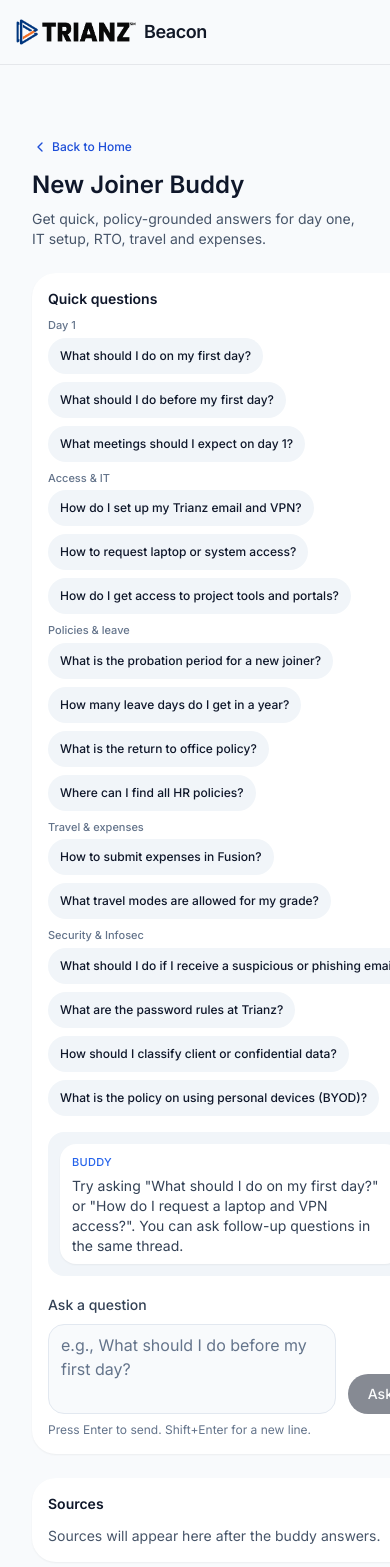
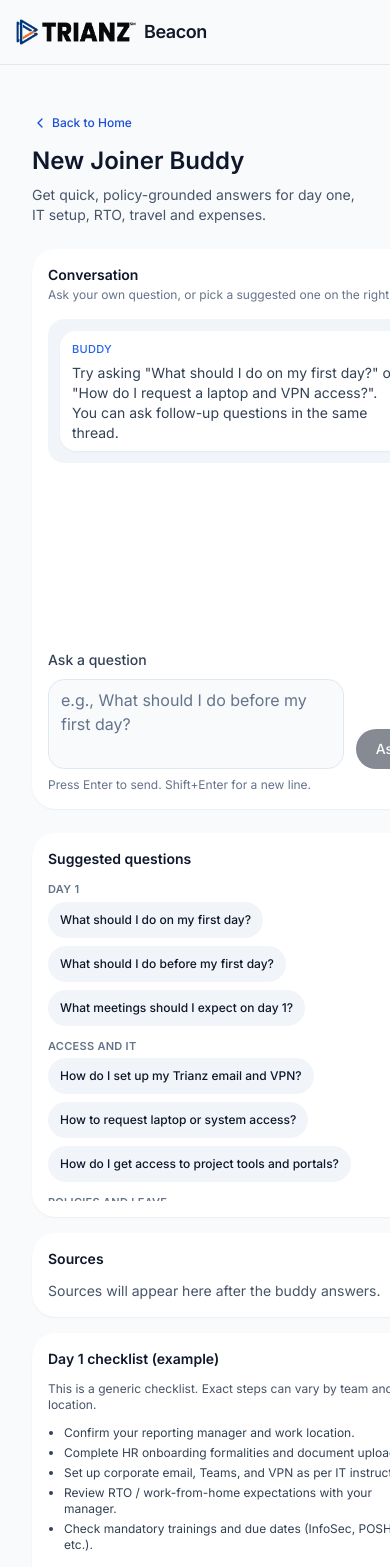
Before and after one commit to PrabhathVarma19/slt-jd, a Next.js app: page /new-joiner in a window 390 px wide. Shown: the top 1567 px of the page. Built offline with nearby package versions, Linux system fonts and the light colour scheme.

Commit message:
ui: move quick questions to right + tighten top spacing

```diff
--- a/app/layout.tsx
+++ b/app/layout.tsx
@@ -43,7 +43,7 @@
               </div>
             </div>
           </header>
-          <main className="mx-auto max-w-7xl px-4 py-12 sm:px-6 lg:px-8">
+          <main className="mx-auto max-w-7xl px-4 py-8 sm:px-6 lg:px-8">
             {children}
           </main>
         </div>
--- a/app/new-joiner/page.tsx
+++ b/app/new-joiner/page.tsx
@@ -288,7 +288,7 @@
   }, [sources]);
 
   return (
-    <div className="max-w-6xl mx-auto px-4 py-6 space-y-6">
+    <div className="max-w-6xl mx-auto px-4 py-4 space-y-6">
       <div className="space-y-2">
         <BackToHome />
         <h1 className="text-2xl font-semibold text-slate-900">New Joiner Buddy</h1>
@@ -300,126 +300,12 @@
       <div className="grid gap-6 md:grid-cols-[minmax(0,1.6fr)_minmax(0,1fr)]">
         {/* Left: chat surface */}
         <div className="bg-card rounded-3xl shadow-sm p-4 sm:p-6 flex flex-col gap-4 min-h-[560px]">
-          <div className="space-y-2">
-            <p className="text-sm font-semibold text-slate-900">Quick questions</p>
-            <div className="space-y-2">
-              <div className="space-y-1">
-                <span className="block text-[11px] font-medium text-slate-500">Day 1</span>
-                <div className="flex flex-wrap gap-2">
-                  {DAY_ONE_QUESTIONS.map((q) => (
-                    <Button
-                      key={q}
-                      type="button"
-                      size="sm"
-                      variant="secondary"
-                      className="whitespace-nowrap text-xs rounded-full"
-                      onClick={() => handleAsk(q)}
-                      disabled={isLoading}
-                    >
-                      {q}
-                    </Button>
-                  ))}
+          <div className="flex items-center justify-between gap-3">
+            <div className="space-y-0.5">
+              <p className="text-sm font-semibold text-slate-900">Conversation</p>
+              <p className="text-xs text-slate-500">Ask your own question, or pick a suggested one on the right.</p>
             </div>
-              </div>
-
-              <div className="space-y-1">
-                <span className="block text-[11px] font-medium text-slate-500">Access &amp; IT</span>
-                <div className="flex flex-wrap gap-2">
-                  {ACCESS_IT_QUESTIONS.map((q) => (
-                    <Button
-                      key={q}
-                      type="button"
-                      size="sm"
-                      variant="secondary"
-                      className="whitespace-nowrap text-xs rounded-full"
-                      onClick={() => handleAsk(q)}
-                      disabled={isLoading}
-                    >
-                      {q}
-                    </Button>
-                  ))}
-                </div>
-              </div>
-
-              <div className="space-y-1">
-                <span className="block text-[11px] font-medium text-slate-500">Policies &amp; leave</span>
-                <div className="flex flex-wrap gap-2">
-                  {POLICIES_QUESTIONS.map((q) => (
-                    <Button
-                      key={q}
-                      type="button"
-                      size="sm"
-                      variant="secondary"
-                      className="whitespace-nowrap text-xs rounded-full"
-                      onClick={() => handleAsk(q)}
-                      disabled={isLoading}
-                    >
-                      {q}
-                    </Button>
-                  ))}
-                </div>
-              </div>
-
-              <div className="space-y-1">
-                <span className="block text-[11px] font-medium text-slate-500">Travel &amp; expenses</span>
-                <div className="flex flex-wrap gap-2">
-                  {TRAVEL_EXPENSE_QUESTIONS.map((q) => (
-                    <Button
-                      key={q}
-                      type="button"
-                      size="sm"
-                      variant="secondary"
-                      className="whitespace-nowrap text-xs rounded-full"
-                      onClick={() => handleAsk(q)}
-                      disabled={isLoading}
-                    >
-                      {q}
-                    </Button>
-                  ))}
-                </div>
-              </div>
-
-              <div className="space-y-1">
-                <span className="block text-[11px] font-medium text-slate-500">Security &amp; Infosec</span>
-                <div className="flex flex-wrap gap-2">
-                  {SECURITY_QUESTIONS.map((q) => (
-                    <Button
-                      key={q}
-                      type="button"
-                      size="sm"
-                      variant="secondary"
-                      className="whitespace-nowrap text-xs rounded-full"
-                      onClick={() => handleAsk(q)}
-                      disabled={isLoading}
-                    >
-                      {q}
-                    </Button>
-                  ))}
-                </div>
-              </div>
-            </div>
-
-            {recentQuestions.length > 0 && (
-              <div className="flex flex-wrap gap-2 items-center pt-1">
-                <span className="text-[11px] font-medium text-slate-500">Recent</span>
-                {recentQuestions.map((q) => (
-                  <Button
-                    key={q}
-                    type="button"
-                    size="sm"
-                    variant="ghost"
-                    className="whitespace-nowrap text-xs text-slate-600 rounded-full"
-                    onClick={() => handleAsk(q)}
-                    disabled={isLoading}
-                  >
-                    {q.length > 40 ? `${q.slice(0, 37)}...` : q}
-                  </Button>
-                ))}
-              </div>
-            )}
-
             {messages.length > 0 && (
-              <div className="flex justify-end">
               <button
                 type="button"
                 className="text-[11px] text-blue-700 hover:underline"
@@ -427,7 +313,6 @@
               >
                 New conversation
               </button>
-              </div>
             )}
           </div>
 
@@ -593,8 +478,126 @@
           </div>
         </div>
 
-        {/* Right: sources + checklist */}
+        {/* Right: suggested questions + sources + checklist */}
         <div className="space-y-4">
+          <div className="bg-card rounded-3xl shadow-sm p-4 space-y-3">
+            <h2 className="text-sm font-semibold text-slate-900">Suggested questions</h2>
+            <ScrollArea className="h-[320px] pr-2">
+              <div className="space-y-3">
+                <div className="space-y-1">
+                  <p className="text-[11px] font-semibold uppercase tracking-wide text-slate-500">Day 1</p>
+                  <div className="flex flex-wrap gap-2">
+                    {DAY_ONE_QUESTIONS.map((q) => (
+                      <Button
+                        key={q}
+                        type="button"
+                        size="sm"
+                        variant="secondary"
+                        className="whitespace-nowrap text-xs rounded-full"
+                        onClick={() => handleAsk(q)}
+                        disabled={isLoading}
+                      >
+                        {q}
+                      </Button>
+                    ))}
+                  </div>
+                </div>
+                <div className="space-y-1">
+                  <p className="text-[11px] font-semibold uppercase tracking-wide text-slate-500">Access and IT</p>
+                  <div className="flex flex-wrap gap-2">
+                    {ACCESS_IT_QUESTIONS.map((q) => (
+                      <Button
+                        key={q}
+                        type="button"
+                        size="sm"
+                        variant="secondary"
+                        className="whitespace-nowrap text-xs rounded-full"
+                        onClick={() => handleAsk(q)}
+                        disabled={isLoading}
+                      >
+                        {q}
+                      </Button>
+                    ))}
+                  </div>
+                </div>
+                <div className="space-y-1">
+                  <p className="text-[11px] font-semibold uppercase tracking-wide text-slate-500">Policies and leave</p>
+                  <div className="flex flex-wrap gap-2">
+                    {POLICIES_QUESTIONS.map((q) => (
+                      <Button
+                        key={q}
+                        type="button"
+                        size="sm"
+                        variant="secondary"
+                        className="whitespace-nowrap text-xs rounded-full"
+                        onClick={() => handleAsk(q)}
+                        disabled={isLoading}
+                      >
+                        {q}
+                      </Button>
+                    ))}
+                  </div>
+                </div>
+                <div className="space-y-1">
+                  <p className="text-[11px] font-semibold uppercase tracking-wide text-slate-500">Travel and expenses</p>
+                  <div className="flex flex-wrap gap-2">
+                    {TRAVEL_EXPENSE_QUESTIONS.map((q) => (
+                      <Button
+                        key={q}
+                        type="button"
+                        size="sm"
+                        variant="secondary"
+                        className="whitespace-nowrap text-xs rounded-full"
+                        onClick={() => handleAsk(q)}
+                        disabled={isLoading}
+                      >
+                        {q}
+                      </Button>
+                    ))}
+                  </div>
+                </div>
+                <div className="space-y-1">
+                  <p className="text-[11px] font-semibold uppercase tracking-wide text-slate-500">Security</p>
+                  <div className="flex flex-wrap gap-2">
+                    {SECURITY_QUESTIONS.map((q) => (
+                      <Button
+                        key={q}
+                        type="button"
+                        size="sm"
+                        variant="secondary"
+                        className="whitespace-nowrap text-xs rounded-full"
+                        onClick={() => handleAsk(q)}
+                        disabled={isLoading}
+                      >
+                        {q}
+                      </Button>
+                    ))}
+                  </div>
+                </div>
+                {recentQuestions.length > 0 && (
+                  <div className="space-y-2">
+                    <p className="text-[11px] font-semibold uppercase tracking-wide text-slate-500">Recent</p>
+                    <div className="flex flex-wrap gap-2">
+                      {recentQuestions.map((q) => (
+                        <Button
+                          key={q}
+                          type="button"
+                          size="sm"
+                          variant="ghost"
+                          className="whitespace-nowrap text-xs text-slate-600 rounded-full"
+                          onClick={() => handleAsk(q)}
+                          disabled={isLoading}
+                        >
+                          {q.length > 44 ? `${q.slice(0, 41)}...` : q}
+                        </Button>
+                      ))}
+                    </div>
+                  </div>
+                )}
+              </div>
+            </ScrollArea>
+          </div>
+
           <div className="bg-card rounded-3xl shadow-sm p-4 space-y-3">
             <h2 className="text-sm font-semibold text-slate-900">Sources</h2>
             {!lastAssistantMessage && (
--- a/app/policy-agent/page.tsx
+++ b/app/policy-agent/page.tsx
@@ -328,7 +328,7 @@
   const sourcesGrouped = useMemo(() => groupSources(sources || []), [sources]);
 
   return (
-    <div className="max-w-6xl mx-auto px-4 py-6 space-y-6">
+    <div className="max-w-6xl mx-auto px-4 py-4 space-y-6">
       <div className="space-y-2">
         <BackToHome />
         <h1 className="text-2xl font-semibold text-slate-900">Ask Beacon</h1>
@@ -343,7 +343,7 @@
           <div className="flex flex-wrap items-center justify-between gap-3">
             <div className="space-y-0.5">
               <p className="text-sm font-semibold text-slate-900">Conversation</p>
-              <p className="text-xs text-slate-500">Use quick questions or ask your own.</p>
+              <p className="text-xs text-slate-500">Ask your own question, or pick a suggested one on the right.</p>
             </div>
             <div className="inline-flex rounded-full bg-muted p-1 text-xs font-medium text-slate-700">
               <button
@@ -373,41 +373,6 @@
             </div>
           </div>
 
-          <div className="space-y-2">
-            <div className="flex flex-wrap gap-2">
-              {QUICK_QUESTIONS.map((q) => (
-                <Button
-                  key={q}
-                  type="button"
-                  size="sm"
-                  variant="secondary"
-                  className="whitespace-nowrap text-xs rounded-full"
-                  onClick={() => handleAsk(q)}
-                  disabled={isLoading}
-                >
-                  {q}
-                </Button>
-              ))}
-              {recentQuestions.length > 0 && (
-                <>
-                  <span className="mx-1 text-xs text-slate-300 self-center">|</span>
-                  {recentQuestions.map((q) => (
-                    <Button
-                      key={q}
-                      type="button"
-                      size="sm"
-                      variant="ghost"
-                      className="whitespace-nowrap text-xs text-slate-600 rounded-full"
-                      onClick={() => handleAsk(q)}
-                      disabled={isLoading}
-                    >
-                      Recent: {q.length > 40 ? `${q.slice(0, 37)}...` : q}
-                    </Button>
-                  ))}
-                </>
-              )}
-            </div>
-
           {messages.length > 0 && (
             <div className="flex justify-end">
               <button
@@ -419,7 +384,6 @@
               </button>
             </div>
           )}
-          </div>
 
           <div className="relative flex-1">
             <ScrollArea ref={messagesRef} className="h-full chat-scroll">
@@ -585,7 +549,53 @@
           </div>
         </div>
 
-        {/* Right: sources */}
+        {/* Right: suggested questions + sources */}
+        <div className="space-y-4">
+          <div className="bg-card rounded-3xl shadow-sm p-4 space-y-3">
+            <h2 className="text-sm font-semibold text-slate-900">Suggested questions</h2>
+            <ScrollArea className="h-[320px] pr-2">
+              <div className="space-y-3">
+                <div className="flex flex-wrap gap-2">
+                  {QUICK_QUESTIONS.map((q) => (
+                    <Button
+                      key={q}
+                      type="button"
+                      size="sm"
+                      variant="secondary"
+                      className="whitespace-nowrap text-xs rounded-full"
+                      onClick={() => handleAsk(q)}
+                      disabled={isLoading}
+                    >
+                      {q}
+                    </Button>
+                  ))}
+                </div>
+                {recentQuestions.length > 0 && (
+                  <div className="space-y-2">
+                    <p className="text-[11px] font-semibold uppercase tracking-wide text-slate-500">
+                      Recent
+                    </p>
+                    <div className="flex flex-wrap gap-2">
+                      {recentQuestions.map((q) => (
+                        <Button
+                          key={q}
+                          type="button"
+                          size="sm"
+                          variant="ghost"
+                          className="whitespace-nowrap text-xs text-slate-600 rounded-full"
+                          onClick={() => handleAsk(q)}
+                          disabled={isLoading}
+                        >
+                          {q.length > 44 ? `${q.slice(0, 41)}...` : q}
+                        </Button>
+                      ))}
+                    </div>
+                  </div>
+                )}
+              </div>
+            </ScrollArea>
+          </div>
+
           <div className="bg-card rounded-3xl shadow-sm p-4 space-y-3">
             <h2 className="text-sm font-semibold text-slate-900">Sources</h2>
 
@@ -640,6 +650,7 @@
             )}
           </div>
         </div>
+      </div>
 
       <div className="rounded-2xl bg-card shadow-sm px-4 py-3 text-xs text-slate-600">
         Beacon answers are grounded in internal Trianz policy and process documents only and will say
--- a/app/service-desk/page.tsx
+++ b/app/service-desk/page.tsx
@@ -262,7 +262,7 @@
   };
 
   return (
-    <div className="max-w-6xl mx-auto px-4 py-6 space-y-6">
+    <div className="max-w-6xl mx-auto px-4 py-4 space-y-6">
       <div className="space-y-2">
         <BackToHome />
         <h1 className="text-2xl font-semibold text-slate-900">Service Desk</h1>
--- a/app/travel-desk/page.tsx
+++ b/app/travel-desk/page.tsx
@@ -148,7 +148,7 @@
   // Form View
   if (view === 'form') {
     return (
-      <div className="max-w-6xl mx-auto px-4 py-6 space-y-6">
+      <div className="max-w-6xl mx-auto px-4 py-4 space-y-6">
         <div className="space-y-2">
           <BackToHome />
           <h1 className="text-2xl font-semibold text-slate-900">Travel Desk</h1>
@@ -386,7 +386,7 @@
   // Review View
   if (view === 'review') {
     return (
-      <div className="max-w-6xl mx-auto px-4 py-6 space-y-6">
+      <div className="max-w-6xl mx-auto px-4 py-4 space-y-6">
         <div className="space-y-2">
           <BackToHome />
           <h1 className="text-2xl font-semibold text-slate-900">Review travel request</h1>
```
Lines whose indentation alone changed are shown as unchanged.
